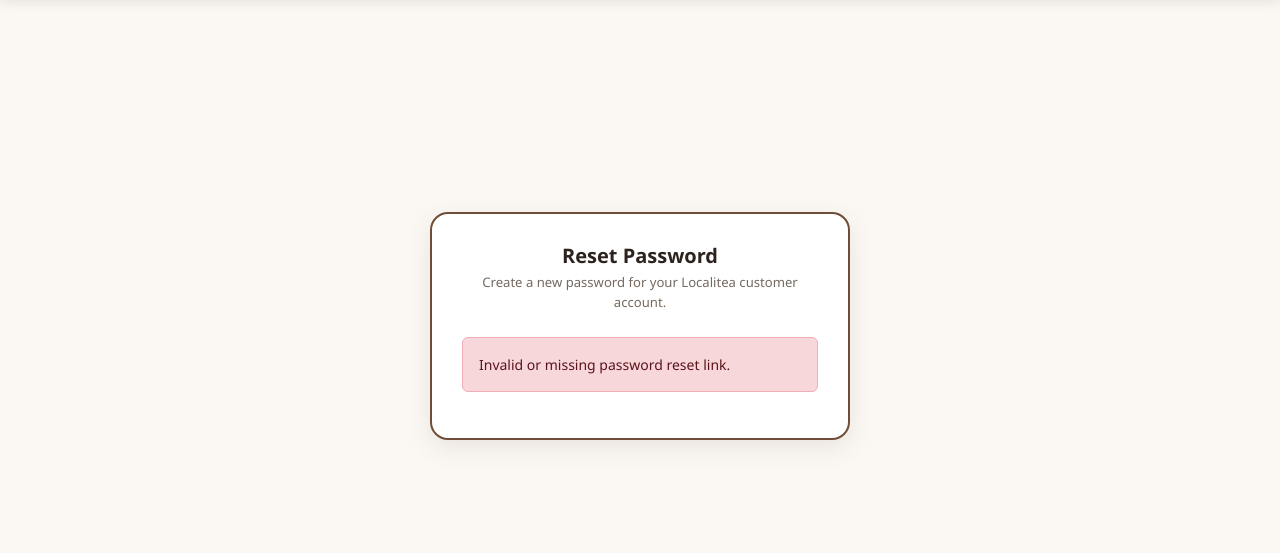
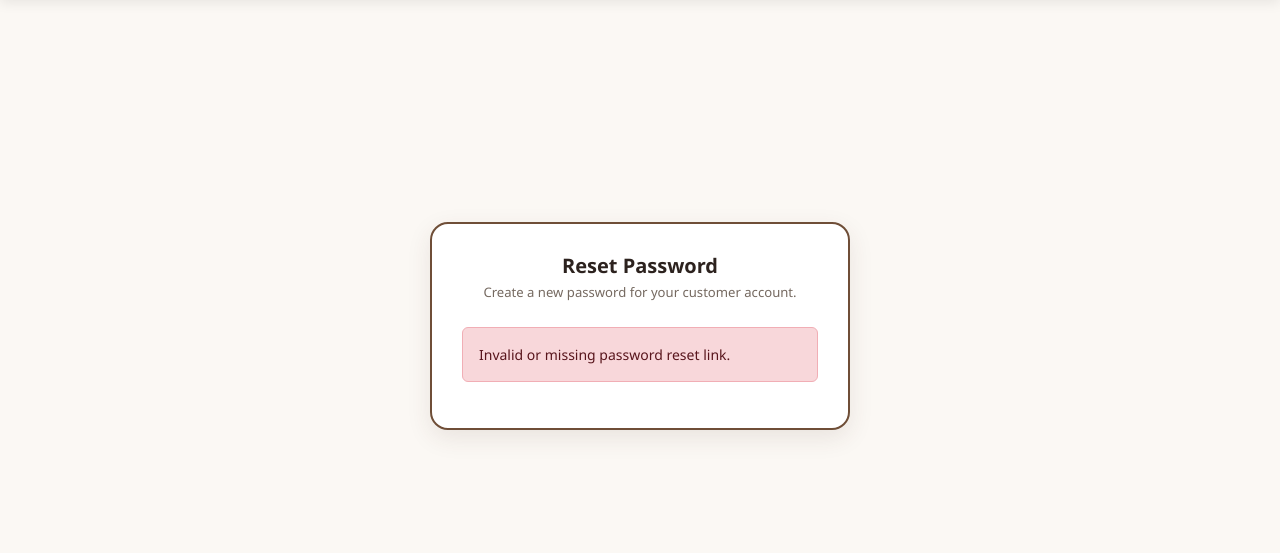
Before and after one commit to jefadrianlucas-arch/Localitea, a PHP site: page /auth/reset-password.php in a window 1280 px wide. Shown: the part 62-615 px from the top of the page. Run offline with PHP 8.4, Linux system fonts and the light colour scheme.

Commit message:
removed localitea from reset-password.php

```diff
--- a/auth/reset-password.php
+++ b/auth/reset-password.php
@@ -229,7 +229,7 @@ body {
         <div class="text-center mb-4">
             <h1 class="reset-title">Reset Password</h1>
             <p class="reset-subtitle mb-0">
-                Create a new password for your Localitea customer account.
+                Create a new password for your customer account.
             </p>
         </div>
 
```
